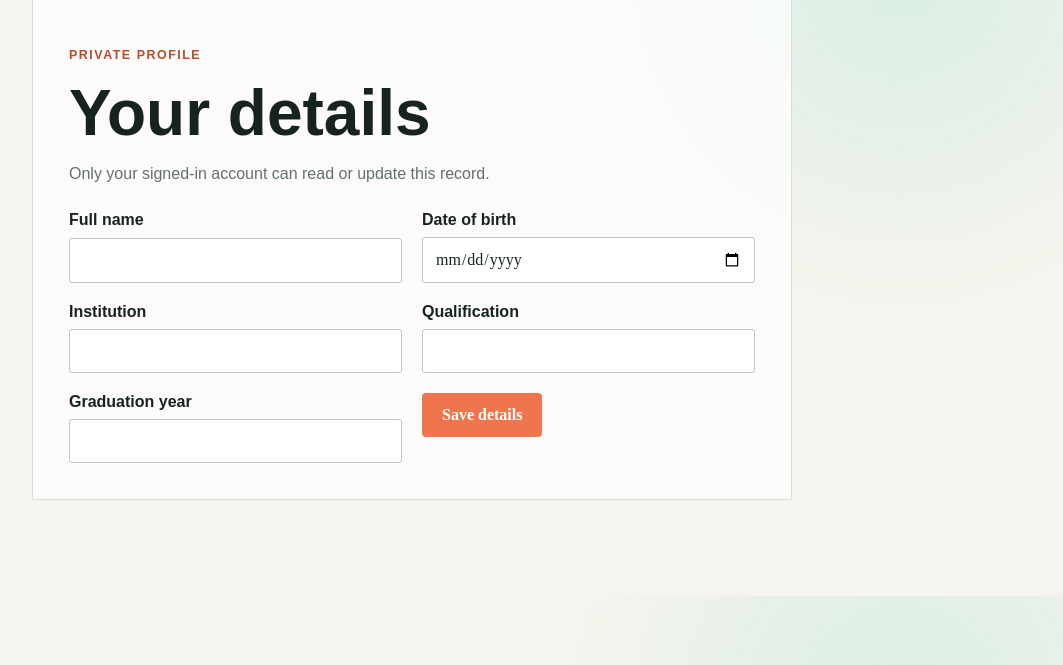
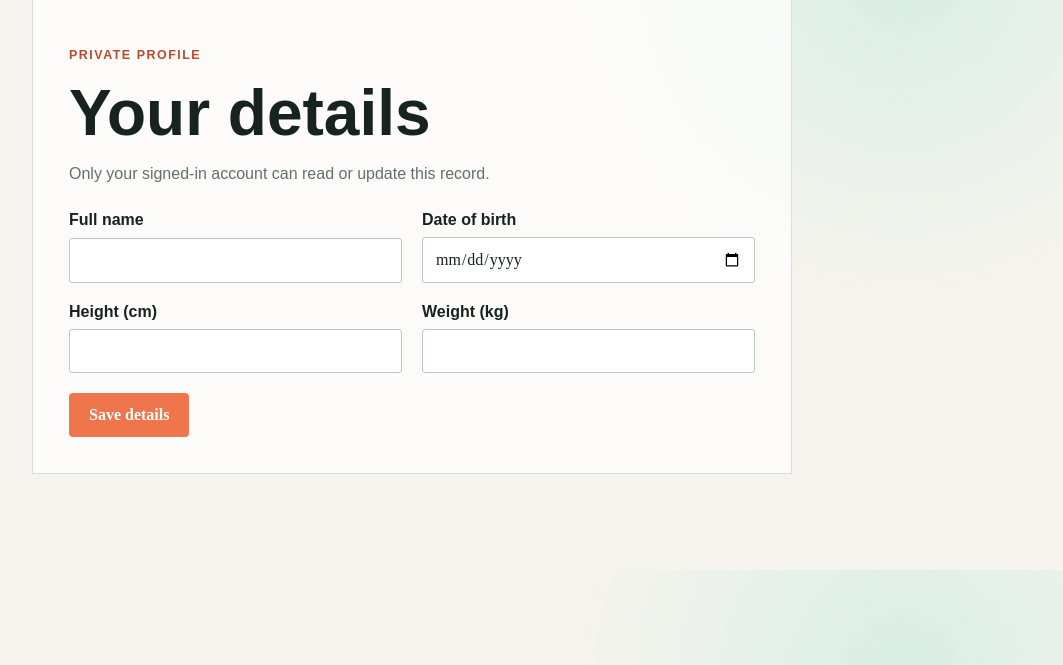
Before and after one commit to AaronKL12/CyberSec-project-in-saras-lesson, a Flask app: template templates/profile.html in a window 1280 px wide. Shown: the part 135-800 px from the top of the page, without its empty margins (122-1185 px from the left). Run offline with Flask 3, Linux system fonts and the light colour scheme; the template is opened without the code that fills it, so the values that code supplies are empty; some libraries are stand-ins or nearby versions.

Commit message:
change data entry on profile

```diff
--- a/app.py
+++ b/app.py
@@ -242,14 +242,24 @@ def profile():
             flash("Enter a valid date of birth.", "error")
             return render_template("profile.html", profile=profile_record)
 
+        height_value = request.form.get("height", "").strip()
+        weight_value = request.form.get("weight", "").strip()
+        try:
+            height = float(height_value) if height_value else None
+            weight = float(weight_value) if weight_value else None
+        except ValueError:
+            flash("Enter valid height and weight values.", "error")
+            return render_template("profile.html", profile=profile_record)
+        if (height is not None and height <= 0) or (weight is not None and weight <= 0):
+            flash("Height and weight must be greater than zero.", "error")
+            return render_template("profile.html", profile=profile_record)
+
         profile_record = {
             "full_name": full_name,
             "date_of_birth": parsed_date.isoformat() if parsed_date else None,
-            "institution": request.form.get("institution", "").strip() or None,
-            "qualification": request.form.get("qualification", "").strip() or None,
+            "height": height,
+            "weight": weight,
         }
-        graduation_year = request.form.get("graduation_year", "").strip()
-        profile_record["graduation_year"] = int(graduation_year) if graduation_year.isdigit() else None
         users_collection.update_one(
             {"_id": ObjectId(current_user.id)},
             {"$set": {"profile": profile_record}},
--- a/templates/profile.html
+++ b/templates/profile.html
@@ -6,9 +6,8 @@
     <input type="hidden" name="csrf_token" value="{{ csrf_token() }}">
     <label>Full name<input name="full_name" value="{{ profile.full_name if profile else '' }}" autocomplete="name" required></label>
     <label>Date of birth<input type="date" name="date_of_birth" value="{{ profile.date_of_birth if profile and profile.date_of_birth else '' }}"></label>
-    <label>Institution<input name="institution" value="{{ profile.institution if profile and profile.institution else '' }}"></label>
-    <label>Qualification<input name="qualification" value="{{ profile.qualification if profile and profile.qualification else '' }}"></label>
-    <label>Graduation year<input type="number" name="graduation_year" min="1900" max="2200" value="{{ profile.graduation_year if profile and profile.graduation_year else '' }}"></label>
+    <label>Height (cm)<input type="number" name="height" min="1" max="300" step="0.1" value="{{ profile.height if profile and profile.height else '' }}"></label>
+    <label>Weight (kg)<input type="number" name="weight" min="1" max="500" step="0.1" value="{{ profile.weight if profile and profile.weight else '' }}"></label>
     <div><button class="button" type="submit">Save details</button></div>
 </form></section>
 {% endblock %}
```
